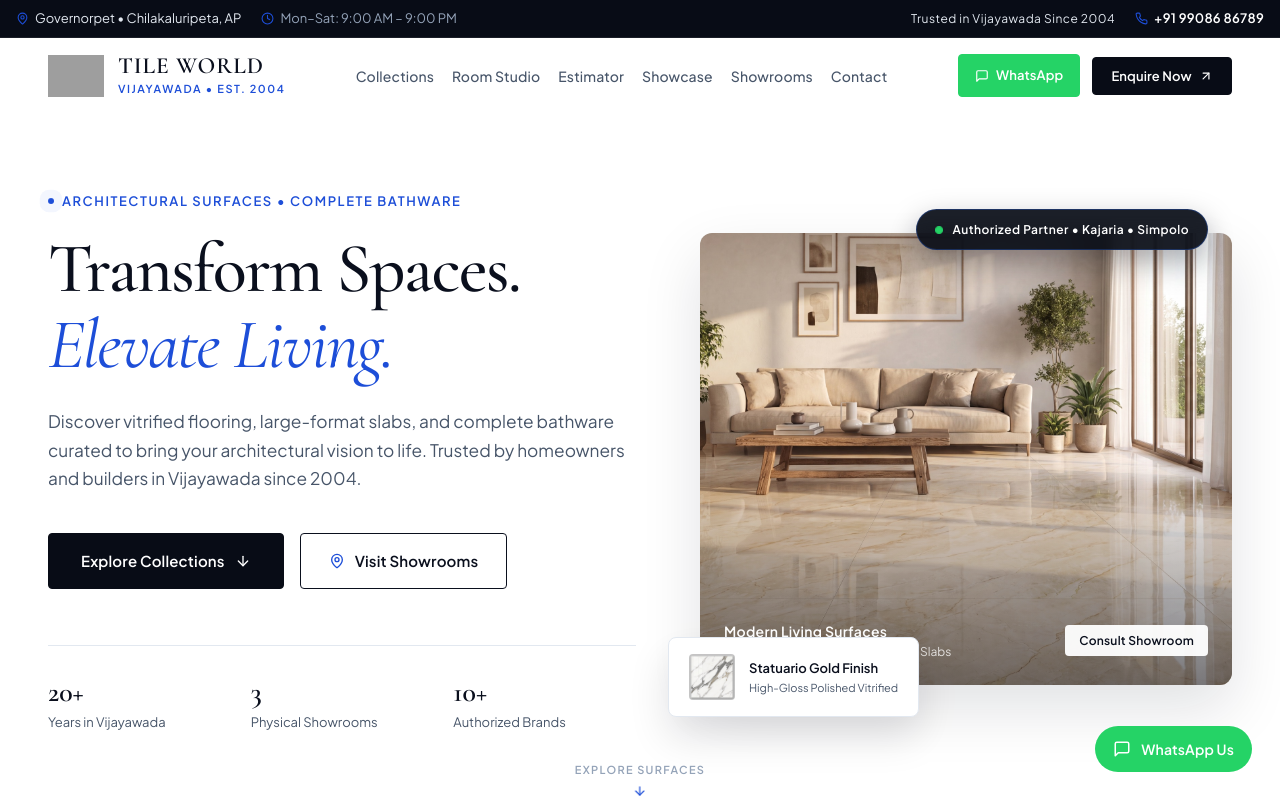
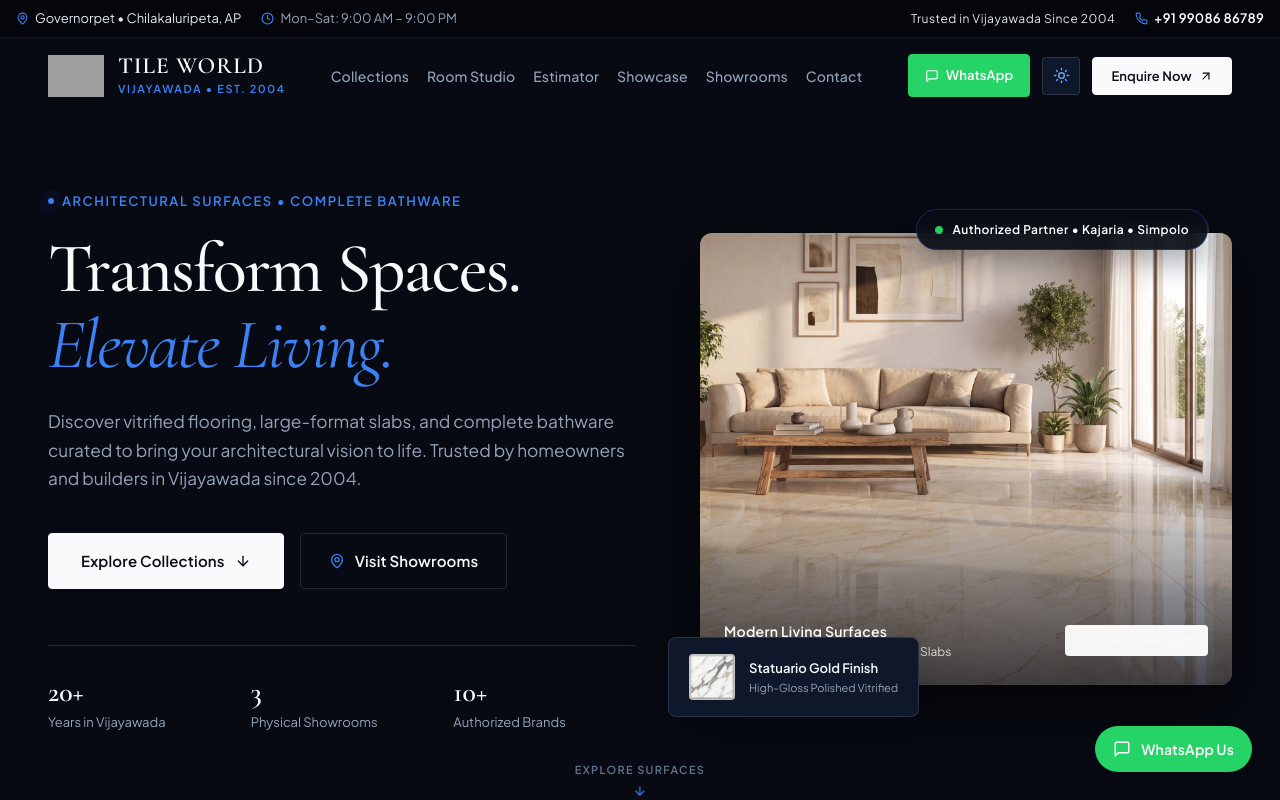
Before and after one commit to rohitreddy546/tile-world-vijayawada, a React (Vite) app: page / in a window 1280 px wide. Shown: the top 800 px of the page. Built offline with nearby package versions, Linux system fonts and the light colour scheme; grey boxes are pictures that could not be loaded.

Commit message:
feat(theme): configure obsidian dark background theme with blue & white accents and interactive switcher

```diff
--- a/src/components/BrandTicker.tsx
+++ b/src/components/BrandTicker.tsx
@@ -80,7 +80,7 @@ export const BrandTicker: React.FC = () => {
                   width: 'auto',
                   maxWidth: '90px',
                   objectFit: 'contain',
-                  filter: 'grayscale(100%) opacity(0.85)',
+                  filter: 'var(--brand-logo-filter)',
                   transition: 'filter var(--transition-fast)'
                 }}
                 className="tw-brand-logo-img"
@@ -108,7 +108,8 @@ export const BrandTicker: React.FC = () => {
           box-shadow: var(--shadow-md);
         }
         .tw-brand-pill:hover .tw-brand-logo-img {
-          filter: grayscale(0%) opacity(1);
+          filter: none !important;
+          opacity: 1 !important;
         }
         .tw-ticker-track:hover {
           animation-play-state: paused;
--- a/src/components/EnquirySection.tsx
+++ b/src/components/EnquirySection.tsx
@@ -13,7 +13,7 @@ export const EnquirySection: React.FC<EnquirySectionProps> = ({ onOpenEnquiry })
         <div
           style={{
             backgroundColor: 'var(--color-dark-bg)',
-            color: 'var(--color-text-inverse)',
+            color: '#FFFFFF',
             borderRadius: 'var(--radius-md)',
             padding: 'clamp(2.5rem, 6vw, 4.5rem) clamp(1.75rem, 5vw, 4rem)',
             position: 'relative',
--- a/src/components/Header.tsx
+++ b/src/components/Header.tsx
@@ -1,5 +1,5 @@
 import React, { useState, useEffect } from 'react';
-import { Menu, X, ArrowUpRight, Phone, MessageSquare } from 'lucide-react';
+import { Menu, X, ArrowUpRight, Phone, MessageSquare, Sun, Moon } from 'lucide-react';
 import { BUSINESS_INFO } from '../data/showroomData';
 
 interface HeaderProps {
@@ -9,6 +9,22 @@ interface HeaderProps {
 export const Header: React.FC<HeaderProps> = ({ onOpenEnquiry }) => {
   const [isScrolled, setIsScrolled] = useState(false);
   const [mobileMenuOpen, setMobileMenuOpen] = useState(false);
+  const [theme, setTheme] = useState<'dark' | 'light'>(() => {
+    if (typeof window !== 'undefined') {
+      const saved = localStorage.getItem('tw-theme') as 'dark' | 'light' | null;
+      if (saved === 'dark' || saved === 'light') return saved;
+    }
+    return 'dark';
+  });
+
+  useEffect(() => {
+    document.documentElement.setAttribute('data-theme', theme);
+    localStorage.setItem('tw-theme', theme);
+  }, [theme]);
+
+  const toggleTheme = () => {
+    setTheme((prev) => (prev === 'dark' ? 'light' : 'dark'));
+  };
 
   useEffect(() => {
     const handleScroll = () => {
@@ -62,10 +78,10 @@ export const Header: React.FC<HeaderProps> = ({ onOpenEnquiry }) => {
           position: 'sticky',
           top: 0,
           zIndex: 'var(--z-header)',
-          backgroundColor: isScrolled ? 'rgba(255, 255, 255, 0.96)' : 'var(--color-bg)',
-          backdropFilter: isScrolled ? 'blur(12px)' : 'none',
+          backgroundColor: isScrolled ? 'var(--color-header-bg)' : 'var(--color-bg)',
+          backdropFilter: isScrolled ? 'blur(16px)' : 'none',
           borderBottom: isScrolled ? '1px solid var(--color-border)' : '1px solid transparent',
-          boxShadow: isScrolled ? '0 4px 20px rgba(10, 15, 29, 0.05)' : 'none',
+          boxShadow: isScrolled ? 'var(--shadow-md)' : 'none',
           transition: 'all 240ms ease'
         }}
       >
@@ -178,6 +194,29 @@ export const Header: React.FC<HeaderProps> = ({ onOpenEnquiry }) => {
               <span>WhatsApp</span>
             </a>
 
+            {/* Theme Switcher Toggle Button */}
+            <button
+              onClick={toggleTheme}
+              className="tw-theme-toggle"
+              aria-label={theme === 'dark' ? 'Switch to Gallery Light Mode' : 'Switch to Obsidian Dark Mode'}
+              title={theme === 'dark' ? 'Switch to Gallery Light Mode' : 'Switch to Obsidian Dark Mode'}
+              style={{
+                display: 'inline-flex',
+                alignItems: 'center',
+                justifyContent: 'center',
+                width: '38px',
+                height: '38px',
+                borderRadius: 'var(--radius-xs)',
+                border: '1px solid var(--color-border)',
+                backgroundColor: 'var(--color-surface)',
+                color: 'var(--color-text-main)',
+                cursor: 'pointer',
+                transition: 'all var(--transition-fast)'
+              }}
+            >
+              {theme === 'dark' ? <Sun size={17} color="#60A5FA" /> : <Moon size={17} color="#1D4ED8" />}
+            </button>
+
             <button
               onClick={() => onOpenEnquiry()}
               className="tw-btn tw-btn-primary"
@@ -272,6 +311,25 @@ export const Header: React.FC<HeaderProps> = ({ onOpenEnquiry }) => {
                   Vijayawada Showroom
                 </span>
               </div>
+              <div style={{ display: 'flex', alignItems: 'center', gap: '0.5rem' }}>
+                <button
+                  onClick={toggleTheme}
+                  style={{
+                    padding: '0.45rem',
+                    borderRadius: 'var(--radius-xs)',
+                    border: '1px solid var(--color-border)',
+                    backgroundColor: 'var(--color-surface)',
+                    color: 'var(--color-text-main)',
+                    display: 'inline-flex',
+                    alignItems: 'center',
+                    justifyContent: 'center',
+                    cursor: 'pointer'
+                  }}
+                  aria-label={theme === 'dark' ? 'Switch to Gallery Light Mode' : 'Switch to Obsidian Dark Mode'}
+                  title={theme === 'dark' ? 'Switch to Gallery Light Mode' : 'Switch to Obsidian Dark Mode'}
+                >
+                  {theme === 'dark' ? <Sun size={18} color="#60A5FA" /> : <Moon size={18} color="#1D4ED8" />}
+                </button>
                 <button
                   onClick={() => setMobileMenuOpen(false)}
                   style={{
@@ -282,6 +340,7 @@ export const Header: React.FC<HeaderProps> = ({ onOpenEnquiry }) => {
                 >
                   <X size={22} />
                 </button>
+              </div>
             </div>
 
             {/* Mobile Nav Links */}
--- a/src/components/Hero.tsx
+++ b/src/components/Hero.tsx
@@ -222,7 +222,7 @@ export const Hero: React.FC<HeroProps> = ({ onOpenEnquiry }) => {
                 style={{
                   position: 'absolute',
                   inset: 0,
-                  background: 'linear-gradient(to top, rgba(20, 19, 18, 0.5) 0%, rgba(20, 19, 18, 0) 50%)'
+                  background: 'linear-gradient(to top, rgba(7, 10, 18, 0.7) 0%, rgba(7, 10, 18, 0) 50%)'
                 }}
               />
               {/* Subtle architectural caption */}
--- a/src/components/Lightbox.tsx
+++ b/src/components/Lightbox.tsx
@@ -49,7 +49,7 @@ export const Lightbox: React.FC<LightboxProps> = ({
         position: 'fixed',
         inset: 0,
         zIndex: 'var(--z-lightbox)',
-        backgroundColor: 'rgba(14, 13, 12, 0.95)',
+        backgroundColor: 'rgba(7, 10, 18, 0.96)',
         backdropFilter: 'blur(16px)',
         display: 'flex',
         flexDirection: 'column',
--- a/src/index.css
+++ b/src/index.css
@@ -1,35 +1,36 @@
 /* ==========================================================================
    TILE WORLD VIJAYAWADA — ARCHITECTURAL DESIGN SYSTEM & STYLESHEET
-   Curated palette: Royal Cobalt Blue, Gallery White, Obsidian Midnight Black
+   Curated palette: Obsidian Midnight Black, Royal Sapphire Blue, Crisp White
    ========================================================================== */
 
-:root {
-  /* Architectural Color Tokens */
-  --color-bg: #FFFFFF;              /* Pure Gallery White */
-  --color-surface: #FFFFFF;         /* Crisp White Tile Surface */
-  --color-surface-subtle: #F8FAFC;  /* Porcelain Slate Elevation */
-  --color-surface-sunken: #F1F5F9;  /* Cool Architectural Chalk */
+:root,
+[data-theme="dark"] {
+  /* Architectural Color Tokens: Obsidian Midnight Luxury (Dark by Default) */
+  --color-bg: #070A12;              /* Obsidian Midnight Black Background */
+  --color-surface: #0F172A;         /* Slate-900 Basalt Surface Elevation */
+  --color-surface-subtle: #131D2F;  /* Midnight Slate Azure Elevation */
+  --color-surface-sunken: #04060B;  /* Deepest Basalt Ink */
 
-  --color-text-main: #0A0F1D;       /* Obsidian Slate Black */
-  --color-text-muted: #475569;      /* Architectural Cool Slate Text */
-  --color-text-subtle: #94A3B8;     /* Refined Metadata Slate */
-  --color-text-inverse: #FFFFFF;    /* Pure White Text on Dark Surfaces */
+  --color-text-main: #F8FAFC;       /* Crisp Gallery White Text */
+  --color-text-muted: #94A3B8;      /* Architectural Cool Slate Text */
+  --color-text-subtle: #64748B;     /* Refined Metadata Slate */
+  --color-text-inverse: #070A12;    /* Dark Text on Light Interactive Buttons */
 
-  --color-dark-bg: #080C16;         /* Obsidian Midnight Black */
-  --color-dark-surface: #111827;    /* Slate-tinted Basalt Surface Elevation */
+  --color-dark-bg: #04060B;         /* Deepest Architectural Inky Obsidian */
+  --color-dark-surface: #0B1120;    /* Dark Basalt Surface Elevation */
   --color-dark-border: rgba(255, 255, 255, 0.12);
 
-  --color-border: #E2E8F0;          /* Crisp Architectural Border */
-  --color-border-subtle: #F1F5F9;   /* Light Divider */
-  --color-border-active: #0A0F1D;   /* High-Contrast Interactive Border */
+  --color-border: rgba(255, 255, 255, 0.12);        /* Crisp High-End Architectural Grid */
+  --color-border-subtle: rgba(255, 255, 255, 0.08); /* Light Divider */
+  --color-border-active: #3B82F6;                   /* High-Contrast Interactive Blue Border */
 
   /* Architectural Royal Sapphire & Mediterranean Cobalt Accents */
-  --color-blue: #1D4ED8;            /* Royal Cobalt Blue */
-  --color-blue-vibrant: #2563EB;    /* Electric Sapphire Blue */
-  --color-blue-light: #EFF6FF;      /* Soft Ice Azure Background */
-  --color-blue-subtle: #DBEAFE;     /* Azure Border Tint */
-  --color-blue-dark: #1E3A8A;       /* Deep Mediterranean Navy */
-  --color-blue-glow: rgba(37, 99, 235, 0.20);
+  --color-blue: #3B82F6;            /* Luminous Sapphire Cobalt Blue */
+  --color-blue-vibrant: #60A5FA;    /* Bright Azure Accent */
+  --color-blue-light: rgba(59, 130, 246, 0.16); /* Soft Ice Azure Background */
+  --color-blue-subtle: rgba(59, 130, 246, 0.32);/* Azure Border Tint */
+  --color-blue-dark: #2563EB;       /* Deep Mediterranean Navy */
+  --color-blue-glow: rgba(59, 130, 246, 0.30);
 
   /* Primary Accent & Backwards-Compatibility Aliases */
   --color-accent: var(--color-blue);
@@ -45,6 +46,13 @@
   /* Functional Accents */
   --color-whatsapp: #25D366;
   --color-whatsapp-dark: #1EBE5D;
+
+  /* Header & Floating Element Tokens */
+  --color-header-bg: rgba(7, 10, 18, 0.90);
+  --brand-logo-filter: brightness(0) invert(1) opacity(0.88);
+  --color-btn-primary-bg: #F8FAFC;
+  --color-btn-primary-text: #070A12;
+  --color-btn-primary-hover-bg: #E2E8F0;
 
   /* Typography */
   --font-serif: 'Cormorant Garamond', 'Playfair Display', Georgia, serif;
@@ -63,10 +71,10 @@
   --radius-pill: 9999px;
 
   /* Subtle Architectural Elevation */
-  --shadow-sm: 0 2px 8px rgba(10, 15, 29, 0.04);
-  --shadow-md: 0 8px 24px rgba(10, 15, 29, 0.06);
-  --shadow-lg: 0 16px 40px rgba(10, 15, 29, 0.08);
-  --shadow-xl: 0 24px 60px rgba(10, 15, 29, 0.12);
+  --shadow-sm: 0 2px 8px rgba(0, 0, 0, 0.25);
+  --shadow-md: 0 8px 24px rgba(0, 0, 0, 0.35);
+  --shadow-lg: 0 16px 40px rgba(0, 0, 0, 0.45);
+  --shadow-xl: 0 24px 60px rgba(0, 0, 0, 0.60);
 
   /* Easing & Motion */
   --ease-editorial: cubic-bezier(0.16, 1, 0.3, 1);
@@ -81,6 +89,44 @@
   --z-modal: 300;
   --z-lightbox: 400;
   --z-toast: 500;
+}
+
+[data-theme="light"] {
+  --color-bg: #FFFFFF;              /* Pure Gallery White */
+  --color-surface: #FFFFFF;         /* Crisp White Tile Surface */
+  --color-surface-subtle: #F8FAFC;  /* Porcelain Slate Elevation */
+  --color-surface-sunken: #F1F5F9;  /* Cool Architectural Chalk */
+
+  --color-text-main: #0A0F1D;       /* Obsidian Slate Black */
+  --color-text-muted: #475569;      /* Architectural Cool Slate Text */
+  --color-text-subtle: #94A3B8;     /* Refined Metadata Slate */
+  --color-text-inverse: #FFFFFF;    /* Pure White Text on Dark Surfaces */
+
+  --color-dark-bg: #070A12;         /* Obsidian Midnight Black */
+  --color-dark-surface: #0F172A;    /* Slate-tinted Basalt Surface Elevation */
+  --color-dark-border: rgba(255, 255, 255, 0.12);
+
+  --color-border: #E2E8F0;          /* Crisp Architectural Border */
+  --color-border-subtle: #F1F5F9;   /* Light Divider */
+  --color-border-active: #0A0F1D;   /* High-Contrast Interactive Border */
+
+  --color-blue: #1D4ED8;            /* Royal Cobalt Blue */
+  --color-blue-vibrant: #2563EB;    /* Electric Sapphire Blue */
+  --color-blue-light: #EFF6FF;      /* Soft Ice Azure Background */
+  --color-blue-subtle: #DBEAFE;     /* Azure Border Tint */
+  --color-blue-dark: #1E3A8A;       /* Deep Mediterranean Navy */
+  --color-blue-glow: rgba(37, 99, 235, 0.20);
+
+  --color-header-bg: rgba(255, 255, 255, 0.94);
+  --brand-logo-filter: grayscale(100%) opacity(0.85);
+  --color-btn-primary-bg: #070A12;
+  --color-btn-primary-text: #FFFFFF;
+  --color-btn-primary-hover-bg: #1E293B;
+
+  --shadow-sm: 0 2px 8px rgba(10, 15, 29, 0.04);
+  --shadow-md: 0 8px 24px rgba(10, 15, 29, 0.06);
+  --shadow-lg: 0 16px 40px rgba(10, 15, 29, 0.08);
+  --shadow-xl: 0 24px 60px rgba(10, 15, 29, 0.12);
 }
 
 /* Base Reset */
@@ -98,12 +144,15 @@ html {
   -webkit-font-smoothing: antialiased;
   -moz-osx-font-smoothing: grayscale;
   scroll-behavior: smooth;
+  transition: background-color 240ms ease, color 240ms ease;
 }
 
 body {
   overflow-x: clip;
   line-height: 1.6;
   background-color: var(--color-bg);
+  color: var(--color-text-main);
+  transition: background-color 240ms ease, color 240ms ease;
 }
 
 img, video {
@@ -202,26 +251,26 @@ button {
 }
 
 .tw-btn-primary {
-  background-color: var(--color-dark-bg);
-  color: var(--color-text-inverse);
-  border: 1px solid var(--color-dark-bg);
+  background-color: var(--color-btn-primary-bg);
+  color: var(--color-btn-primary-text);
+  border: 1px solid var(--color-btn-primary-bg);
 }
 
 .tw-btn-primary:hover {
-  background-color: #1E293B;
-  border-color: #1E293B;
+  background-color: var(--color-btn-primary-hover-bg);
+  border-color: var(--color-btn-primary-hover-bg);
   transform: translateY(-1px);
-  box-shadow: 0 6px 16px rgba(8, 12, 22, 0.22);
+  box-shadow: 0 6px 16px rgba(0, 0, 0, 0.35);
 }
 
 .tw-btn-secondary {
   background-color: transparent;
   color: var(--color-text-main);
-  border: 1px solid var(--color-border-active);
+  border: 1px solid var(--color-border);
 }
 
 .tw-btn-secondary:hover {
-  background-color: var(--color-surface-subtle);
+  background-color: var(--color-blue-light);
   border-color: var(--color-blue);
   color: var(--color-blue);
   transform: translateY(-1px);
```
Also changed, not shown: index.html (+13 -1 lines), src/components/RoomSurfacePreviewer.tsx (+5 -5 lines). Lines whose indentation alone changed are shown as unchanged.
